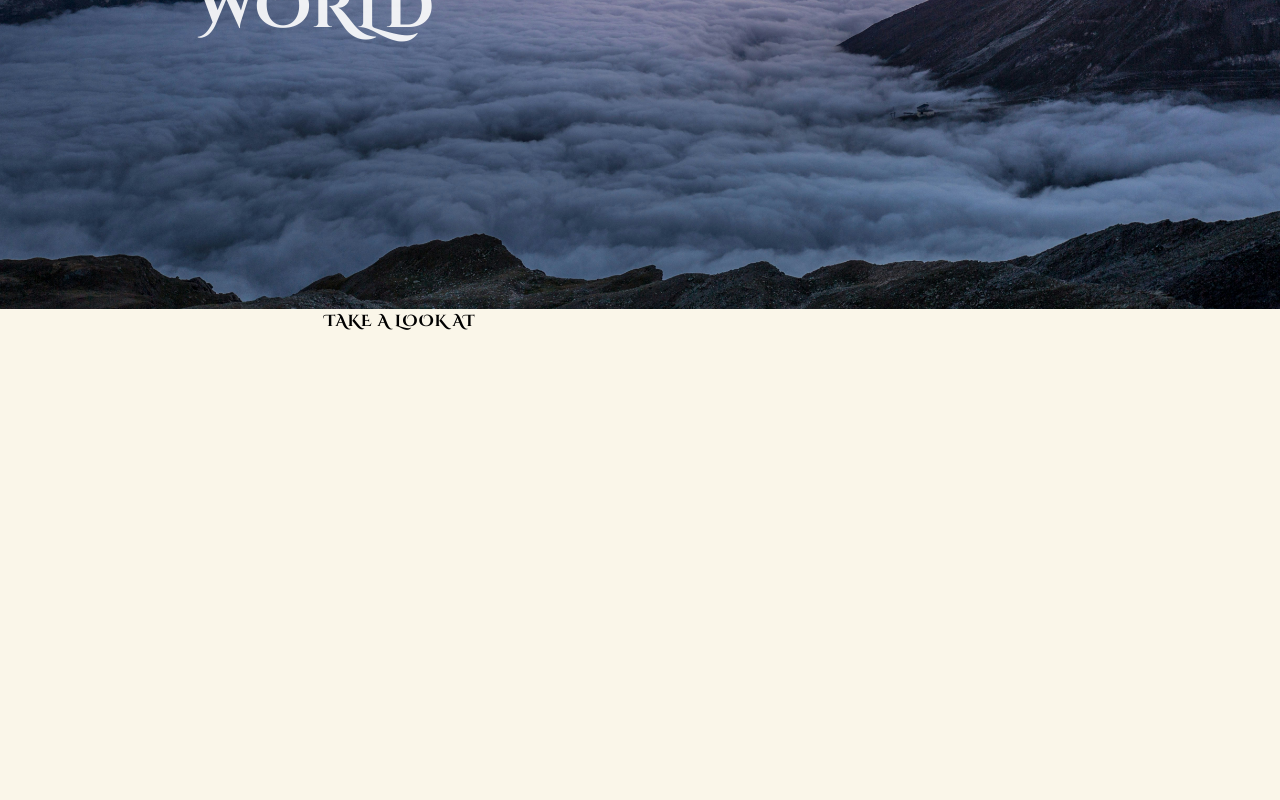
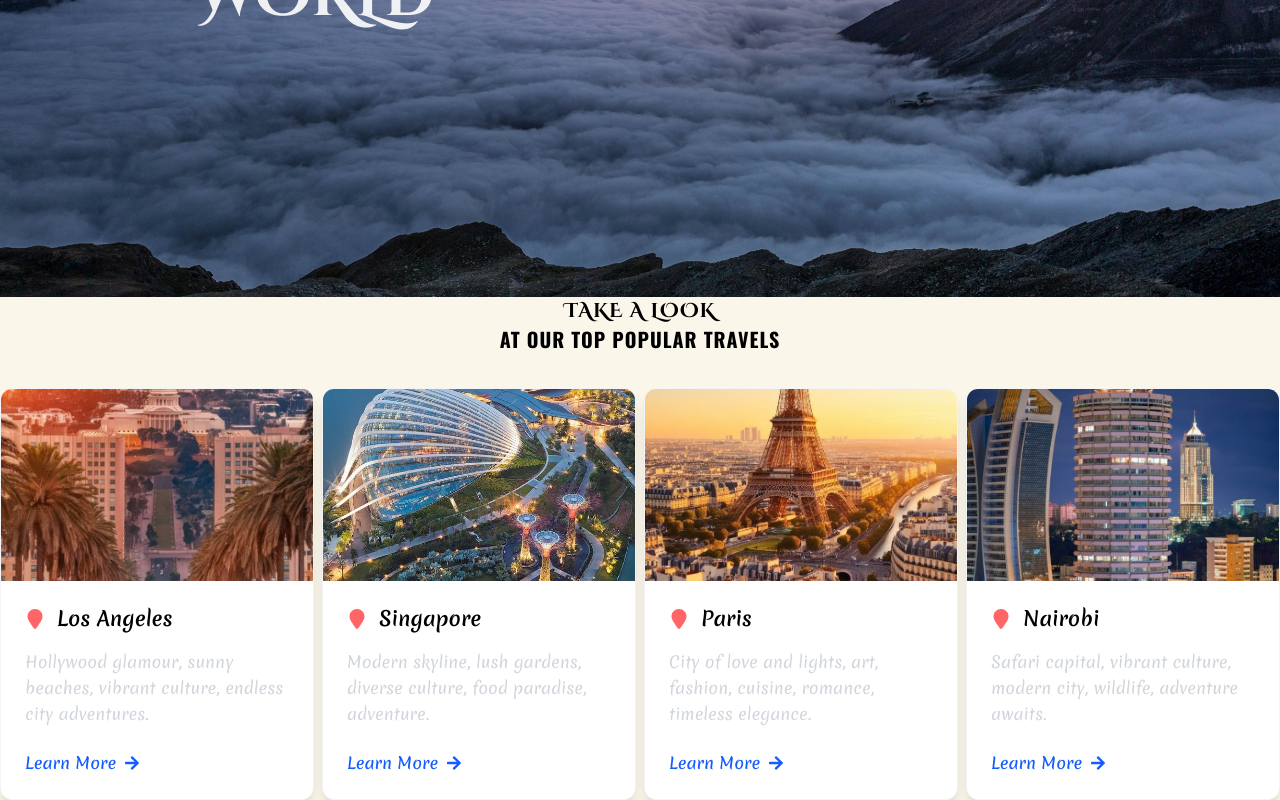
Before and after one commit to marshmelly/Mell-Travels, a React (Vite) app: page / in a window 1280 px wide. Shown: the part 423-1223 px from the top of the page. Before the commit the page ends 800 px from the top, so only its background shows below. Built offline with nearby package versions, Linux system fonts and the light colour scheme.

Commit message:
Second Commit

```diff
--- a/index.html
+++ b/index.html
@@ -9,6 +9,9 @@
 <link rel="preconnect" href="https://fonts.googleapis.com">
 <link rel="preconnect" href="https://fonts.gstatic.com" crossorigin>
 <link href="https://fonts.googleapis.com/css2?family=Cinzel+Decorative:wght@400;700;900&display=swap" rel="stylesheet">
+<link rel="preconnect" href="https://fonts.googleapis.com">
+<link rel="preconnect" href="https://fonts.gstatic.com" crossorigin>
+<link href="https://fonts.googleapis.com/css2?family=Oswald:wght@200..700&display=swap" rel="stylesheet">
     <meta name="viewport" content="width=device-width, initial-scale=1.0" />
     <title>tourism-app</title>
   </head>
--- a/package.json
+++ b/package.json
@@ -15,6 +15,8 @@
     "emailjs-com": "^3.2.0",
     "react": "^19.1.1",
     "react-dom": "^19.1.1",
+    "react-icons": "^5.5.0",
+    "react-router-dom": "^7.9.4",
     "tailwindcss": "^4.1.14"
   },
   "devDependencies": {
--- a/src/App.jsx
+++ b/src/App.jsx
@@ -4,6 +4,9 @@ import './index.css'
 import { Navbar } from './Components/Navbar';
 import { MobileMenu } from './Components/MobileMenu';
 import { Home } from './Components/Sections/Home';
+import { Destinations } from './Components/Sections/Destinations';
+import { Contact } from './Components/Sections/Contact';
+import { BrowserRouter, Route, Routes } from 'react-router-dom';
 
 function App() {
 
@@ -19,10 +22,19 @@ function App() {
       <div className={`min-h-screen transition-opacity duration-700
                      ${isLoaded ? "opacity-100" : "opacity-0"} bg-floral-white`}>
 
+
+
+     <BrowserRouter>
+
         <Navbar menuOpen={menuOpen} setMenuOpen={setMenuOpen}/>
         <MobileMenu menuOpen={menuOpen} setMenuOpen={setMenuOpen}/>
-        <Home />
 
+       <Routes>
+        <Route path='/' element={<Home /> } />
+        <Route path='/contact' element={<Contact />} />
+        <Route path='/destination' element={<Destinations />} />
+      </Routes>
+     </BrowserRouter>
       </div>
 
     </>
--- a/src/Components/Sections/Contact.jsx
+++ b/src/Components/Sections/Contact.jsx
@@ -0,0 +1,9 @@
+
+export const Contact = () => {
+
+    return(
+        <div>
+
+        </div>
+    )
+}
--- a/src/Components/Sections/Destinations.jsx
+++ b/src/Components/Sections/Destinations.jsx
@@ -0,0 +1,9 @@
+
+export const Destinations = () => {
+
+    return(
+        <div>
+
+        </div>
+    )
+}
--- a/src/Components/Sections/Home.jsx
+++ b/src/Components/Sections/Home.jsx
@@ -1,7 +1,47 @@
 import Safari from '../Images/Safari.jpeg'
 import hero from '../Images/hero.jpeg'
+import LA from '../Images/Los Angeles.jpeg'
+import Paris from '../Images/Paris.jpeg'
+import Singapore from '../Images/Singapore.jpeg'
+import Nairobi from '../Images/Nairobi.jpeg'
+import { FaArrowRight, FaLocationArrow } from 'react-icons/fa'
+import { FaLocationPin } from 'react-icons/fa6'
+import { useNavigate } from 'react-router-dom'
 
 export const Home = () => {
+
+  const images = [
+    LA, Singapore, Paris, Nairobi
+  ]
+
+
+const destinations = [
+  {
+    id: 1,
+    title: "Los Angeles",
+    image: images[0],
+    description: "Hollywood glamour, sunny beaches, vibrant culture, endless city adventures."
+  },
+  {
+    id: 2,
+    title: "Singapore",
+    image: images[1],
+    description: "Modern skyline, lush gardens, diverse culture, food paradise, adventure."
+  },
+  {
+    id: 3,
+    title: "Paris",
+    image: images[2],
+    description: "City of love and lights, art, fashion, cuisine, romance, timeless elegance."
+  },
+  {
+    id: 4,
+    title: "Nairobi",
+    image: images[3],
+    description: "Safari capital, vibrant culture, modern city, wildlife, adventure awaits."
+  }
+];
+
 
     return(
 
@@ -21,11 +61,55 @@ export const Home = () => {
         </div>
    </div>
 
-    <div className="px-4 w-200">
-    <h2 className="text-4-xl font-bold mb-8 text-center">
-        Take a Look at
-    </h2>
-   </div>
+    <div className="px-4 flex items-center items-center justify-center">
+    <h1 className="text-xl font-bold mb-8 text-center ">
+        Take a Look
+        <br /> <span>at our top  Popular Travels</span>
+    </h1>
+    </div>
+      <div className="p2 m1 items-center grid md:grid-cols-4 gap-2">
+
+
+  {destinations.map((dest) => (
+    <div
+      key={dest.id}
+      className="group bg-white rounded-xl shadow-lg overflow-hidden hover:shadow-xl
+                 transition-all duration-300 transform hover:-translate-y-1
+                 border border-gray-100 w-full max-w-sm"
+    >
+      <img
+        src={dest.image}
+        alt={dest.title}
+        className="w-full h-48 object-cover group-hover:scale-105 transition transform duration-300"
+      />
+      <div className="p-6">
+        <div className="flex items-center mb-4">
+          <FaLocationPin className="text-red-400 text-xl mr-3" />
+          <h3 className="text-xl font-semibold text-grey">
+            {dest.title}
+          </h3>
+        </div>
+        <p className="text-gray-300 mb-6 leading-relaxed">
+          {dest.description}
+        </p>
+        <button
+          className="inline-flex items-center text-blue-600 font-medium
+                     hover:text-blue-800 transition-colors duration-300 group/link"
+        >
+          Learn More
+          <FaArrowRight className="ml-2 transform group-hover/link:translate-x-1 transition-transform duration-200" />
+        </button>
+      </div>
+    </div>
+  ))}
+
+
+
+
+    </div>
+
+
+
 
   </div>
    </section>
--- a/src/index.css
+++ b/src/index.css
@@ -14,10 +14,14 @@ h1, h2, h3 .heading {
   letter-spacing: 1px;
 }
 
-body, p .text .span {
+body, p .text  {
   font-family: "Merienda", sans-serif;
   font-weight: 400;
 
+}
+
+span {
+  font-family: "Oswald", sans-serif;
 }
 
 @layer utilities {
```
Also changed, not shown: src/Components/Images/Los Angeles.jpeg (added), 1 other file (tests, documents, lock files or other folders).
